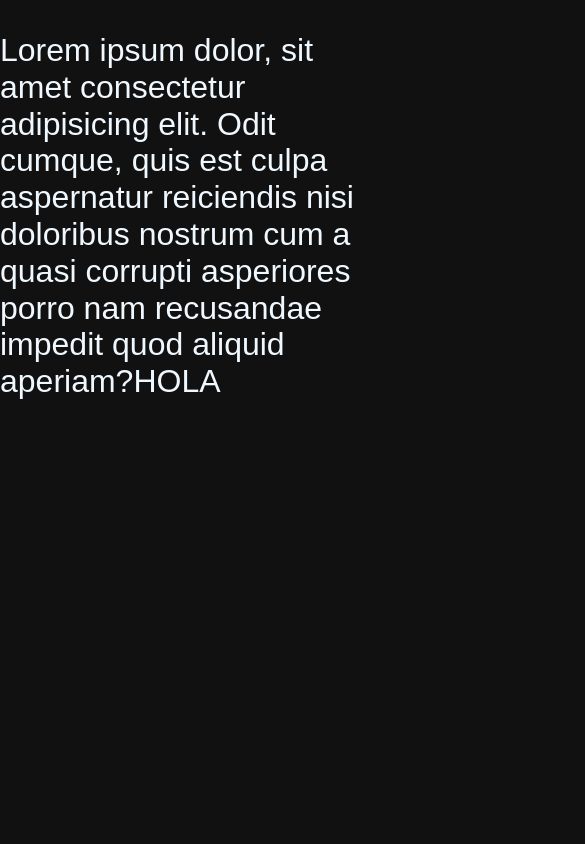
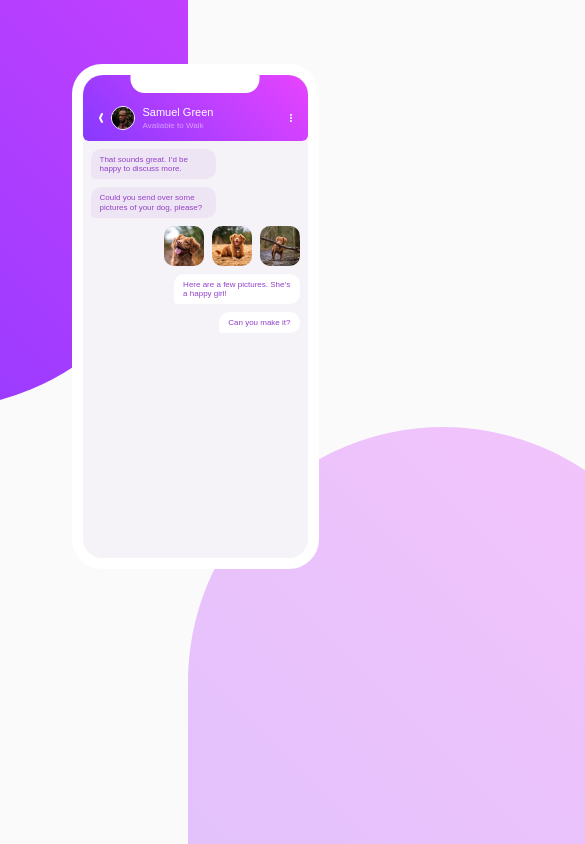
Before and after one commit to DorianCursos/mixins-sass, a website built with Vite: page src/index.html in a window 390 px wide. Shown: the top 844 px of the page, 585 px wide, since content can reach past the window. Built offline with nearby package versions, Linux system fonts and the light colour scheme; some packages are replaced by stand-ins of ours.

Commit message:
mobile a medias

```diff
--- a/src/index.html
+++ b/src/index.html
@@ -9,12 +9,32 @@
     <title>Vite Template</title>
   </head>
   <body>
-    <p class="text">
-      Lorem ipsum dolor, sit amet consectetur adipisicing elit. Odit cumque, quis est culpa aspernatur reiciendis nisi
-      doloribus nostrum cum a quasi corrupti asperiores porro nam recusandae impedit quod aliquid aperiam?<span
-        >HOLA</span
-      >
-    </p>
+    <main class="main">
+      <div class="mobile">
+        <div class="mobile__header">
+          <img class="icon-arrow" src="./assets/images/arrow.svg" alt="arrow icon" />
+          <div class="user">
+            <img class="user__profile-image" src="./assets/images/avatar.jpg" alt="avatar image" />
+            <div class="user__info">
+              <span class="user__name">Samuel Green</span>
+              <span class="user__status">Avaliable to Walk</span>
+            </div>
+          </div>
+          <img class="icon-points" src="./assets/images/points.svg" alt="points icon" />
+        </div>
+        <div class="mobile__messages">
+          <p class="mobile__message">That sounds great. I’d be happy to discuss more.</p>
+          <p class="mobile__message">Could you send over some pictures of your dog, please?</p>
+          <div class="mobile__message-container mobile__message--right">
+            <img src="./assets/images/dog-image-1.jpg" alt="dog image 1" />
+            <img src="./assets/images/dog-image-2.jpg" alt="dog image 2" />
+            <img src="./assets/images/dog-image-3.jpg" alt="dog image 3" />
+          </div>
+          <p class="mobile__message mobile__message--right">Here are a few pictures. She’s a happy girl!</p>
+          <p class="mobile__message mobile__message--right">Can you make it?</p>
+        </div>
+      </div>
+    </main>
     <script type="module" src="./js/index.js"></script>
   </body>
 </html>
--- a/src/scss/blocks/body.scss
+++ b/src/scss/blocks/body.scss
@@ -3,7 +3,6 @@ html {
 }
 
 body {
-  background-color: #111;
+  background-color: var(--bg-color);
   font-family: sans-serif;
-  color: aliceblue;
 }
--- /dev/null
+++ b/src/scss/blocks/box.scss
@@ -0,0 +1,34 @@
+@use '../mixins/hover.scss' as *;
+
+/*
+    MOVIMIENTO Y SCALAS -> Translate, rotate y scale SIEMPRE
+    MOSTRAR / OCULTAR -> Opacity SIEMPRE
+
+    LA PROPIEDAD CORRESPONDIENTE
+
+*/
+
+.container{
+    display: grid;
+    grid-template-columns: repeat(3,200px);
+    grid-template-rows: repeat(2,200px);
+    gap: 1rem;
+
+}
+
+.box{
+    display: flex;
+    align-items: center;
+    justify-content: center;
+    background-color: orange;
+    color: #333;
+    font-size: 3rem;
+}
+
+.box-1{
+    grid-column: 2 / 4;
+}
+
+.box-2{
+    grid-row: 1 / 3;
+}
--- /dev/null
+++ b/src/scss/blocks/icons.scss
@@ -0,0 +1,5 @@
+.icon-arrow{}
+
+.icon-points{
+    margin-left: auto;
+}
--- a/src/scss/blocks/main.scss
+++ b/src/scss/blocks/main.scss
@@ -0,0 +1,19 @@
+@use '../mixins/pseudo.scss' as *;
+.main{
+
+    &::after, &::before{
+       @include pseudo(510px,1018px);
+        left: -322px;
+        top: -609px;
+        background-image: var(--gradient);
+        border-radius: 15.9375rem;
+        z-index: -1;
+
+    }
+
+    &::before{
+        left: 188px;
+        top: 427px;
+        opacity: .3;
+    }
+}
--- /dev/null
+++ b/src/scss/blocks/mobile.scss
@@ -0,0 +1,71 @@
+@use '../mixins/pseudo.scss' as *;
+
+.mobile{
+    position: relative;
+    top: 64px;
+    width:247px;
+    height: 505px;
+    margin-inline:auto;
+
+    border: 11px solid white;
+    border-radius: 30px;
+    background-color: var(--mobile-background);
+
+    &__header{
+        display: flex;
+        align-items: center;
+        gap: .5rem;
+        height: 66px;
+        padding-inline:16px;
+        padding-top: 20px;
+        background-image: var(--gradient);
+        border-radius: 20px 20px 6px 6px;
+
+        &::after{
+            @include pseudo(129px, 29px);
+            background-color: #fff;
+            top: -11px;
+            left: 50%;
+            translate:-50%;
+            border-radius: 0 0 14px 14px;
+        }
+    }
+
+    &__messages{
+        display: flex;
+        flex-direction: column;
+        padding: 0.5rem;
+        gap: 8px;
+    }
+
+    &__message{
+        width: fit-content;
+        max-width: 60%;
+        margin-block: 0;
+        padding: 6px 9px;
+        border-radius: 10px 10px 10px 4px;
+        color: var(--message-color);
+        background-color: var(--message-background);
+        font-size: 0.5rem;
+
+        &-container{
+            display: flex;
+            gap: 0.5rem;
+
+            & > *{
+                width: 40px;
+                border-radius: 10px;
+            }
+        }
+
+        &--right{
+            margin-left: auto;
+        }
+
+        &--right:not(&-container){
+            background-color: #fff;
+        }
+    }
+
+
+}
--- /dev/null
+++ b/src/scss/blocks/user.scss
@@ -0,0 +1,27 @@
+.user{
+    display: flex;
+    align-items: center;
+    gap: .5rem;
+
+    &__profile-image{
+        width:24px ;
+        border-radius: 50%;
+        border: 1px solid white;
+    }
+
+    &__name,
+    &__status{
+        display: block;
+    }
+
+    &__name{
+        font-size: 0.6875rem;
+        color: white;
+        margin-bottom: 2px;
+    }
+
+    &__status{
+        font-size: 0.5rem;
+        color: #D99EFF;
+    }
+}
--- a/src/scss/config/variables.scss
+++ b/src/scss/config/variables.scss
@@ -1,5 +1,9 @@
 :root {
- --primary-color:red;
+ --bg-color:#FAFAFA;
+ --gradient:linear-gradient(225deg ,#E844FF, #8739FF);
+ --mobile-background:#F5F3F7;
+ --message-color:#9341C8;
+ --message-background:#EEE5F4;
 }
 
 /* Variables SASS */
--- a/src/scss/mixins/pseudo.scss
+++ b/src/scss/mixins/pseudo.scss
@@ -1,4 +1,4 @@
-@mixin pseudo($width, $height) {
+@mixin pseudo($width:100%, $height:100%) {
     content: '';
     position: absolute;
     width: $width;
--- a/src/scss/styles.scss
+++ b/src/scss/styles.scss
@@ -2,4 +2,7 @@
 @use 'base/initial-reset.scss';
 @use 'config/variables.scss';
 @use 'blocks/body.scss';
-@use 'blocks/texts.scss';
+@use 'blocks/main.scss';
+@use 'blocks/mobile.scss';
+@use 'blocks/user.scss';
+@use 'blocks/icons.scss';
```
Also changed, not shown: src/assets/images/arrow.svg (added), src/assets/images/avatar.jpg (added), src/assets/images/cat.jpeg (deleted), src/assets/images/dog-image-1.jpg (added), src/assets/images/dog-image-2.jpg (added), src/assets/images/dog-image-3.jpg (added), src/assets/images/favicon-32x32.png (added), src/assets/images/points.svg (added).
